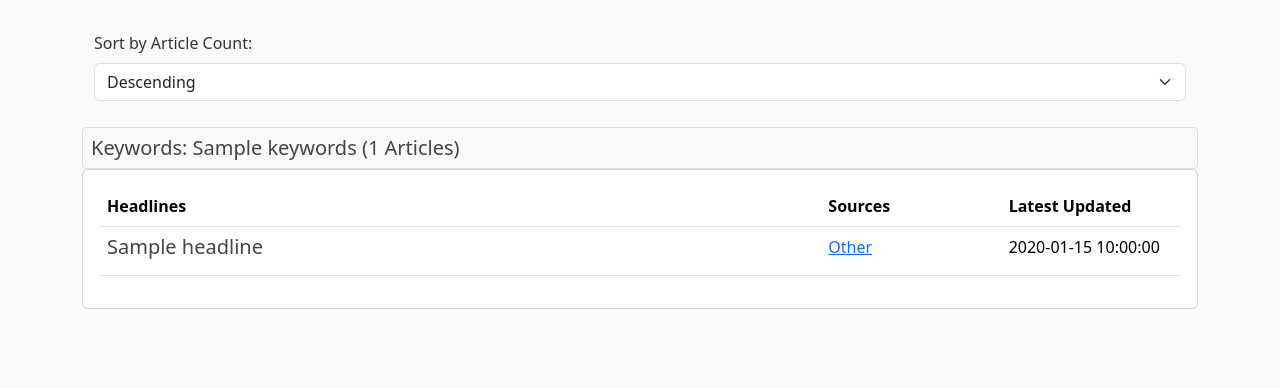
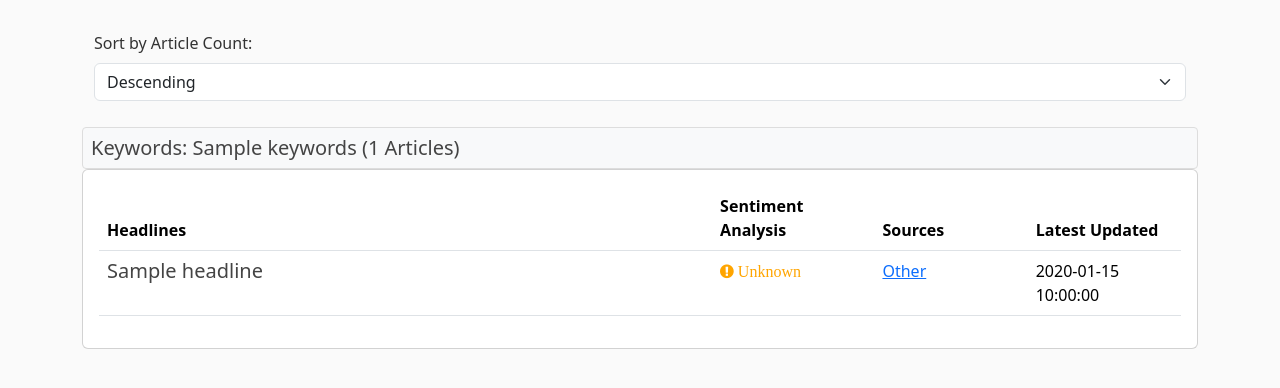
Before and after one commit to Ethan-YanXiang/yxl1751, a Flask app: template app/templates/index.html in a window 1280 px wide, after a click that opens the changed part. Shown: the part 167-555 px from the top of the page. Run offline with Flask 3, Linux system fonts and the light colour scheme; the template is opened without the code that fills it: most values are stand-ins (such as "Sample title", 1, 10 or a date in 2020).

Commit message:
add overall sentiment

```diff
--- a/app/database/db.py
+++ b/app/database/db.py
@@ -1,6 +1,7 @@
 from app import db
 from app.models import Cluster, Article
 from sqlalchemy.exc import SQLAlchemyError
+from app.llama3.Ollama import llama3_sentiment
 
 
 def news_already_in_db(article_url):
@@ -14,7 +15,8 @@ def get_clusters_from_db():
 
 def save_news_to_db(article_url, headline=None, formatted_date=None, body=None):  # save url only for corpus
     try:
-        article = Article(headline=headline, published_date=formatted_date, body=body, url=article_url)
+        sentiment = llama3_sentiment(article_url)
+        article = Article(headline=headline, published_date=formatted_date, body=body, url=article_url, sentiment=sentiment)
         print(article)
         db.session.add(article)
         db.session.commit()
--- a/app/forms.py
+++ b/app/forms.py
@@ -1,7 +1,6 @@
 # 從 包 調用 模組
 from flask_wtf import FlaskForm
 from wtforms import StringField, PasswordField, SubmitField, BooleanField
-from wtforms.fields import DateField
 from wtforms.validators import DataRequired, EqualTo, Email, Length, ValidationError
 from app.models import User
 
--- a/app/models.py
+++ b/app/models.py
@@ -11,10 +11,11 @@ class Article(db.Model):
     body = db.Column(db.Text, nullable=False)  # True when corpus
     url = db.Column(db.String, unique=True,  nullable=False, index=True)
     cluster_id = db.Column(db.Integer, db.ForeignKey('clusters.id'), nullable=True, index=True)
+    sentiment = db.Column(db.String(10))
     # cluster_id corresponds to articles attrs, for each body can have one and only "one" cluster_id
 
     def __repr__(self):
-        return f"article('{self.headline}'\n'{self.published_date}'\n'{self.body}'\n'{self.url}'\n'{self.cluster}')"
+        return f"article('{self.headline}'\n'{self.published_date}'\n'{self.url}'\n'{self.sentiment}')"
         # '{self.cluster}': provides access to corresponding info in Cluster
 
 
@@ -28,7 +29,7 @@ class Cluster(db.Model):
     # backref='cluster': putting a virtual field 'cluster' in Article for Article to reference corresponding cluster
 
     def __repr__(self):
-        return f"cluster('{self.cluster_center}'\n'{self.keywords}'\n'{self.articles}')"
+        return f"cluster('{self.keywords}')"
 
 
 class User(UserMixin, db.Model):
--- a/app/routes.py
+++ b/app/routes.py
@@ -1,7 +1,7 @@
 from app import app, db
 from app.forms import LoginForm, RegistrationForm
 from app.models import Article, Cluster, User
-from app.llama3.Ollama import llama3_summary, llama3_sentiment
+from app.llama3.Ollama import llama3_summary
 from flask import render_template, redirect, url_for, flash, request
 from flask_login import current_user, login_user, logout_user, login_required
 from urllib.parse import urlsplit
@@ -51,7 +51,6 @@ def home_func():
 def article_func(article_id):
     article = Article.query.get(article_id)
     summary = llama3_summary(article.url)
-    # sentiment = llama3_sentiment(article.url)
     return render_template('article.html', article=article, summary=summary, title=article.headline)
 
 
--- a/app/static/css/main.css
+++ b/app/static/css/main.css
@@ -105,29 +105,3 @@ a.article-title:hover {
 .sort-form {
     margin-top: 20px;
 }
-
-
-.sidebar {
-    height: 100vh; /* Full-height */
-    width: 250px; /* Set the width of the sidebar */
-    position: fixed; /* Fixed Sidebar (stay in place on scroll) */
-    z-index: 1; /* Stay on top */
-    top: 0; /* Stay at the top */
-    left: 0;
-    background-color: #111; /* Black */
-    overflow-x: hidden; /* Disable horizontal scroll */
-    padding-top: 20px;
-}
-
-/* Sidebar links */
-.sidebar a {
-    padding: 10px 15px;
-    text-decoration: none;
-    font-size: 18px;
-    color: white;
-    display: block;
-}
-
-.sidebar a:hover {
-    color: #f1f1f1;
-}
--- a/app/templates/base.html
+++ b/app/templates/base.html
@@ -24,6 +24,9 @@
         <link rel="icon"
               type="image/x-icon"
               href="{{ url_for('static', filename='images/favicon.ico') }}">
+        <link rel="stylesheet"
+              href="https://cdnjs.cloudflare.com/ajax/libs/font-awesome/4.7.0/css/font-awesome.min.css">
+
     </head>
 
     <body>
--- a/app/templates/index.html
+++ b/app/templates/index.html
@@ -36,8 +36,6 @@
         </div>
     </div>
 
-
-
     {% for hot_topic in topics_with_news %}
         <div class="topic">
             <div class="topic-header p-2" data-bs-toggle="collapse" data-bs-target="#collapse{{ loop.index }}" aria-expanded="false" aria-controls="collapse{{ loop.index }}">
@@ -49,9 +47,10 @@
                     <table class="table table-hover">
                         <thead>
                         <tr>
-                            <th class="col-md-8">Headlines</th>
-                            <th class="col-md-2">Sources</th>
-                            <th class="col-md-4">Latest Updated</th>
+                            <th class="col-md-4">Headlines</th>
+                            <th class="col-md-1">Sentiment Analysis</th>
+                            <th class="col-md-1">Sources</th>
+                            <th class="col-md-1">Latest Updated</th>
                         </tr>
                         </thead>
 
@@ -63,6 +62,19 @@
                                         <a href="{{ url_for('article_func', article_id=news.id) }}" style="text-decoration:none; color: inherit;">{{ news.headline }}</a>
                                     </h5>
                                 </td>
+
+                                <td>
+                                    {% if 'positive' in news.sentiment %}
+                                        <i class="fa fa-smile-o" style="color: green;"> Positive</i>
+                                    {% elif 'negative' in news.sentiment %}
+                                        <i class="fa fa-frown-o" style="color: red;"> Negative</i>
+                                    {% elif 'neutral' in news.sentiment %}
+                                        <i class="fa fa-meh-o" style="color: gray;"> Neutral</i>
+                                    {% else %}
+                                        <i class="fa fa-exclamation-circle" style="color: orange;" title="Sentiment analysis failed"> Unknown</i>
+                                    {% endif %}
+                                </td>
+
                                 <td>
                                     <a class="news-headline" href="{{ news.url }}" target="_blank" title="Click to open: {{ news.url }}" data-url="{{ news.url }}">
                                         {% if news.url.startswith('https://www.dailymail.co.uk') %}Daily Mail
--- a/app/web_scrapers/dailymail_scraper.py
+++ b/app/web_scrapers/dailymail_scraper.py
@@ -22,7 +22,7 @@ def format_date(date_text):
 
 
 def fetch_article_data(article_url):
-    time.sleep(random.uniform(0, 1))
+    time.sleep(random.uniform(0, 0.5))
     headers = {'User-Agent': ua.random}
     response = requests.get(article_url, headers=headers).text
     soup = BeautifulSoup(response, 'lxml')
@@ -45,8 +45,8 @@ def fetch_article_data(article_url):
         return None
 
     try:
-        paragraphs = soup.find('div', itemprop='articleBody').find_all('p', class_='mol-para-with-font')
-        body = ' '.join(p.text.strip() for p in paragraphs).strip()
+        paragraphs = soup.find('div', itemprop='articleBody')
+        body = ' '.join(p.text.strip() for p in paragraphs.find_all('p', class_='mol-para-with-font')).strip()
         if not body:
             print(f'failed to parse article {article_url}')
             return None
```
Also changed, not shown: app/llama3/Ollama.py (+4 -3 lines), app/templates/datetime.html (deleted, +0 -7 lines), app/static/favicon.ico (deleted).
